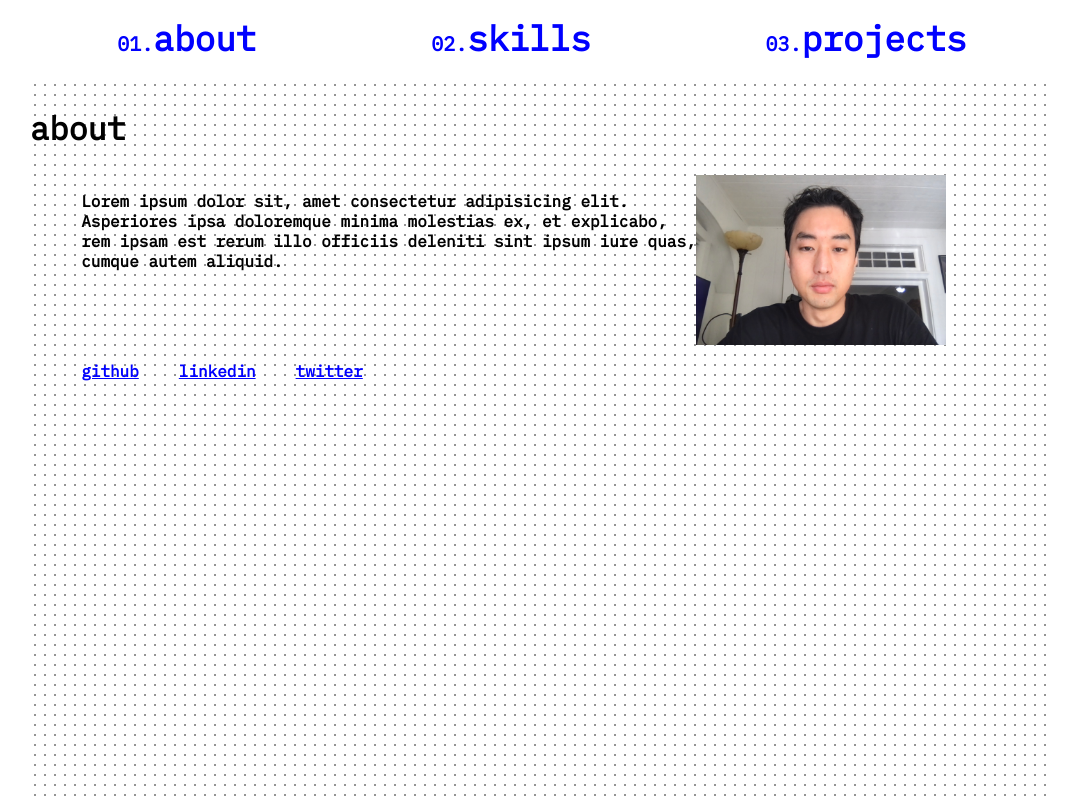
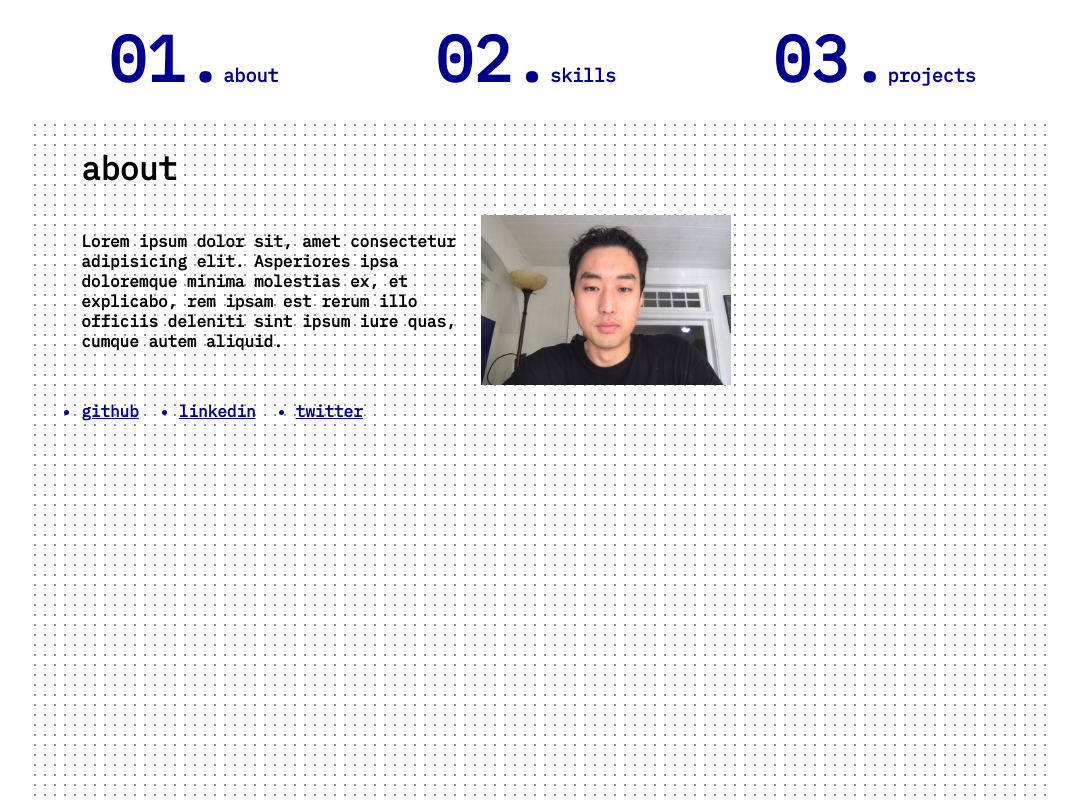
Before and after one commit to stvnlee890/Portfolio2.0, a website built with Vite: page src/index.html in a window 1280 px wide. Shown: the top 800 px of the page, without its empty margins (98-1175 px from the left). Built offline with nearby package versions, Linux system fonts and the light colour scheme.

Commit message:
Work on about

```diff
--- a/src/index.html
+++ b/src/index.html
@@ -32,7 +32,7 @@
             rerum illo officiis deleniti sint ipsum iure quas, cumque autem
             aliquid.
           </p>
-          <img src="/portrait.JPG" width="250px" height="170px" />
+          <img class="portrait" src="/portrait.JPG" width="250px" height="170px" />
           <ul class="social-media">
             <li class="links"><a>github</a></li>
             <li class="links"><a>linkedin</a></li>
--- a/src/style.css
+++ b/src/style.css
@@ -3,7 +3,7 @@
 }
 :root {
   --font-color: #333333;
-  --font-blue: blue;
+  --font-blue: darkblue;
   --font-style: "IBM Plex Mono", monospace;
 }
 html {
@@ -19,11 +19,11 @@ body {
 
 .nav-list {
   list-style: none;
-  font-size: 2.15rem;
+  font-size: 1.15rem;
   color: var(--font-blue);
 }
 .nav-numbers {
-  font-size: 1.25rem;
+  font-size: 4rem;
 }
 
 .nav-wrapper {
@@ -60,12 +60,15 @@ About Section
   font-size: 2rem;
 }
 
+.about {
+  margin-left: 5%;
+  margin-right: 5%;
+}
+
 .description-wrapper {
   display: grid;
-  grid-template-columns: 1fr 0.5fr;
+  grid-template-columns: 400px 1fr;
   grid-template-rows: 1fr 1fr;
-  margin-left: 5%;
-  margin-right: 5%;
 }
 
 .social-media {
@@ -74,8 +77,8 @@ About Section
 }
 
 .links {
-  list-style: none;
   text-decoration: underline;
   color: var(--font-blue);
   padding-right: 40px;
+  cursor: pointer;
 }
```
